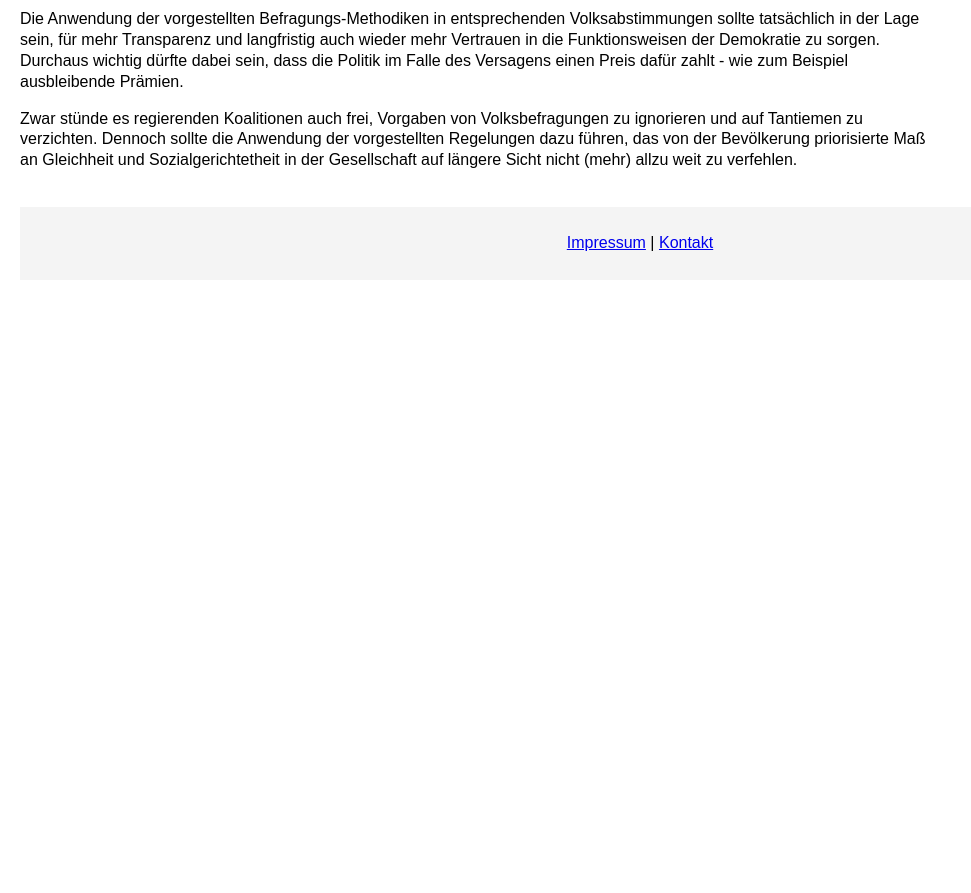
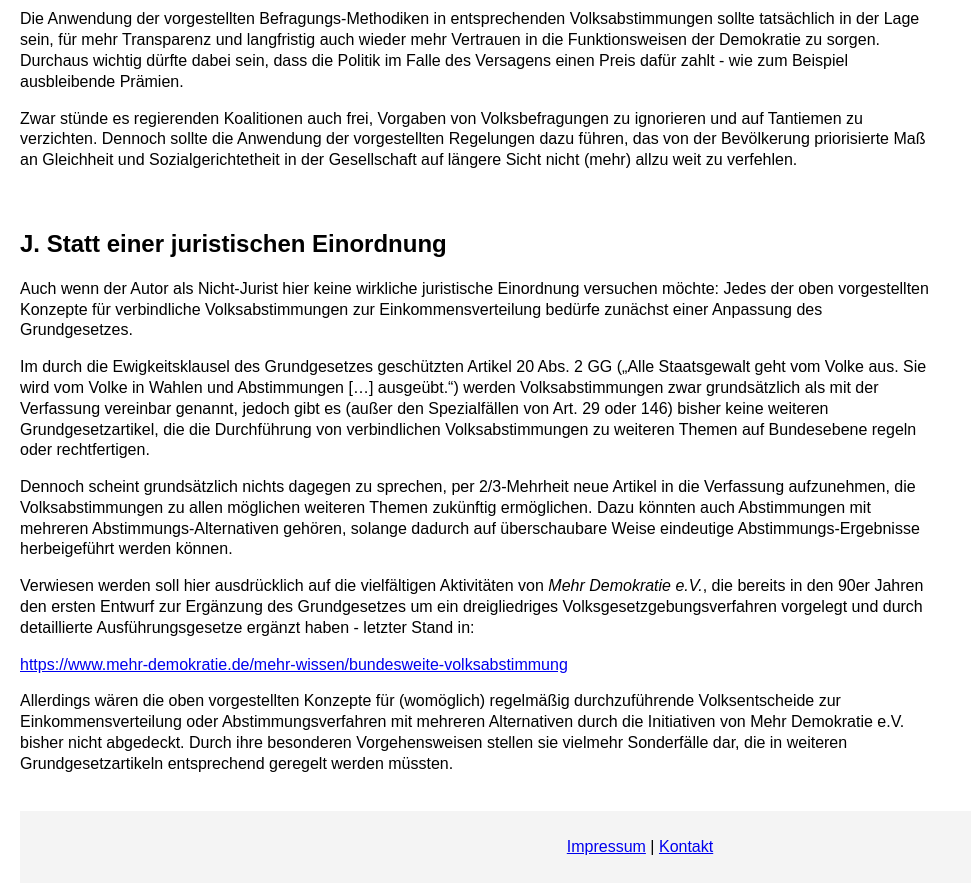
Before and after one commit to GrafHarald/veroeffentlichungen, a plain HTML site: page index.html in a window 1280 px wide. Shown: the part 10256-11149 px from the top of the page, without its empty margins (0-971 px from the left). Before the commit the page ends 10556 px from the top, so only its background shows below. Drawn offline with Linux system fonts and the light colour scheme.

Commit message:
Update index.html

```diff
--- a/index.html
+++ b/index.html
@@ -19,7 +19,7 @@
 <body>
     <h1>Beispielhaftes Konzept einer Volksabstimmung zur künftigen<br>Einkommensverteilung in Deutschland</h1>
     <p><strong>Autor:</strong> Harald Graf, 07.02.2025 - Vers. 2025-04-11 - <a href="https://orcid.org/0009-0007-8952-6250" target="_blank" rel="noopener noreferrer">(0009-0007-8952-6250) – ORCID</a></p>
-    <p><a href="https://GrafHarald.github.io/veroeffentlichungen/assets/pdfs/2025-02-07%20Konzept%20einer%20Volksabstimmung%20zur%20künftigen%20Einkommensverteilung%20in%20Deutschland.pdf" target="_blank">Download PDF</a> - <a href="https://GrafHarald.github.io/veroeffentlichungen/assets/pdfs/Abstract - English Translation - Model Concept for a Referendum on Future Income Distribution in Germany.pdf" target="_blank">Abstract (English)</a> - <a href="https://GrafHarald.github.io/veroeffentlichungen/assets/pdfs/Abstract%20-%20deutsch%20-%20Konzept%20einer%20Volksabstimmung%20zur%20künftigen%20Einkommensverteilung%20in%20Deutschland.pdf" target="_blank">Abstract (Deutsch)</a></p>
+    <p><a href="https://github.com/GrafHarald/veroeffentlichungen/blob/main/assets/pdfs/2025-02-07%20Konzept%20einer%20Volksabstimmung%20zur%20k%C3%BCnftigen%20Einkommensverteilung%20in%20Deutschland%20-%20Vers.%202025-04-11.pdf" target="_blank">Download PDF</a> - <a href="https://GrafHarald.github.io/veroeffentlichungen/assets/pdfs/Abstract - English Translation - Model Concept for a Referendum on Future Income Distribution in Germany.pdf" target="_blank">Abstract (English)</a> - <a href="https://GrafHarald.github.io/veroeffentlichungen/assets/pdfs/Abstract%20-%20deutsch%20-%20Konzept%20einer%20Volksabstimmung%20zur%20künftigen%20Einkommensverteilung%20in%20Deutschland.pdf" target="_blank">Abstract (Deutsch)</a></p>
     <p>Weitergabe erwünscht und erlaubt unter Creative-Commens-Lizenz: <a href="https://creativecommons.org/licenses/by/4.0/deed.de" target="_blank" rel="noopener noreferrer">"CC BY 4.0: Creative Commens Namensnennung 4.0"</a></p>
     <p>Stichworte: <strong>Direkte Demokratie, Volksabstimmung, Referendum, Einkommensverteilung, Einkommen, Transparenz, <br>Gerechtigkeit, Umverteilung, Erfolgsprämie für Abgeordnete, Gini-Koeffizient, <br>direct democracy, income distribution, justice, performance bonus for MPs, Gini coefficient, Germany</strong></p>
 
@@ -158,6 +158,16 @@
             <p>Ziel dieser Arbeit war es, beispielhaft darzustellen, wie die Priorität der Bevölkerung zu diesem Thema konkret erfragt, und eine Realisierung durch die Politik über Tantiemen langfristig wirksam gefördert werden könnte.</p>
             <p>Die Anwendung der vorgestellten Befragungs-Methodiken in entsprechenden Volksabstimmungen sollte tatsächlich in der Lage sein, für mehr Transparenz und langfristig auch wieder mehr Vertrauen in die Funktionsweisen der Demokratie zu sorgen. Durchaus wichtig dürfte dabei sein, dass die Politik im Falle des Versagens einen Preis dafür zahlt - wie zum Beispiel ausbleibende Prämien.</p>
             <p>Zwar stünde es regierenden Koalitionen auch frei, Vorgaben von Volksbefragungen zu ignorieren und auf Tantiemen zu verzichten. Dennoch sollte die Anwendung der vorgestellten Regelungen dazu führen, das von der Bevölkerung priorisierte Maß an Gleichheit und Sozialgerichtetheit in der Gesellschaft auf längere Sicht nicht (mehr) allzu weit zu verfehlen.</p>
+            <p>&nbsp;</p>
+
+            <h2>J. Statt einer juristischen Einordnung</h2>
+
+            <p>Auch wenn der Autor als Nicht-Jurist hier keine wirkliche juristische Einordnung versuchen möchte: Jedes der oben vorgestellten Konzepte für verbindliche Volksabstimmungen zur Einkommensverteilung bedürfe zunächst einer Anpassung des Grundgesetzes.</p>
+            <p>Im durch die Ewigkeitsklausel des Grundgesetzes geschützten Artikel 20 Abs. 2 GG („Alle Staatsgewalt geht vom Volke aus. Sie wird vom Volke in Wahlen und Abstimmungen […] ausgeübt.“) werden Volksabstimmungen zwar grundsätzlich als mit der Verfassung vereinbar genannt, jedoch gibt es (außer den Spezialfällen von Art. 29 oder 146) bisher keine weiteren Grundgesetzartikel, die die Durchführung von verbindlichen Volksabstimmungen zu weiteren Themen auf Bundesebene regeln oder rechtfertigen.</p>
+            <p>Dennoch scheint grundsätzlich nichts dagegen zu sprechen, per 2/3-Mehrheit neue Artikel in die Verfassung aufzunehmen, die Volksabstimmungen zu allen möglichen weiteren Themen zukünftig ermöglichen. Dazu könnten auch Abstimmungen mit mehreren Abstimmungs-Alternativen gehören, solange dadurch auf überschaubare Weise eindeutige Abstimmungs-Ergebnisse herbeigeführt werden können.</p>
+            <p>Verwiesen werden soll hier ausdrücklich auf die vielfältigen Aktivitäten von <em>Mehr Demokratie e.V.</em>, die bereits in den 90er Jahren den ersten Entwurf zur Ergänzung des Grundgesetzes um ein dreigliedriges Volksgesetzgebungsverfahren vorgelegt und durch detaillierte Ausführungsgesetze ergänzt haben - letzter Stand in:</p>
+            <p><a href="https://www.mehr-demokratie.de/mehr-wissen/bundesweite-volksabstimmung" target="_blank" rel="noopener noreferrer">https://www.mehr-demokratie.de/mehr-wissen/bundesweite-volksabstimmung</a></p>
+            <p>Allerdings wären die oben vorgestellten Konzepte für (womöglich) regelmäßig durchzuführende Volksentscheide zur Einkommensverteilung oder Abstimmungsverfahren mit mehreren Alternativen durch die Initiativen von Mehr Demokratie e.V. bisher nicht abgedeckt. Durch ihre besonderen Vorgehensweisen stellen sie vielmehr Sonderfälle dar, die in weiteren Grundgesetzartikeln entsprechend geregelt werden müssten. </p>
         </div>
 
         <div class="sidebar">
```
